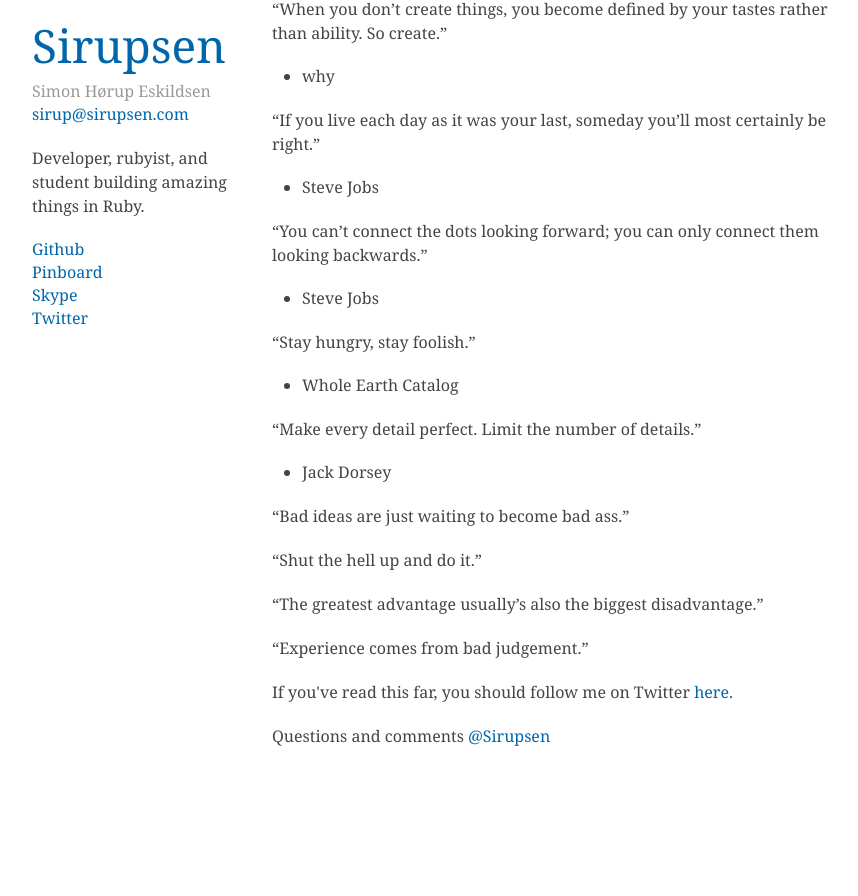
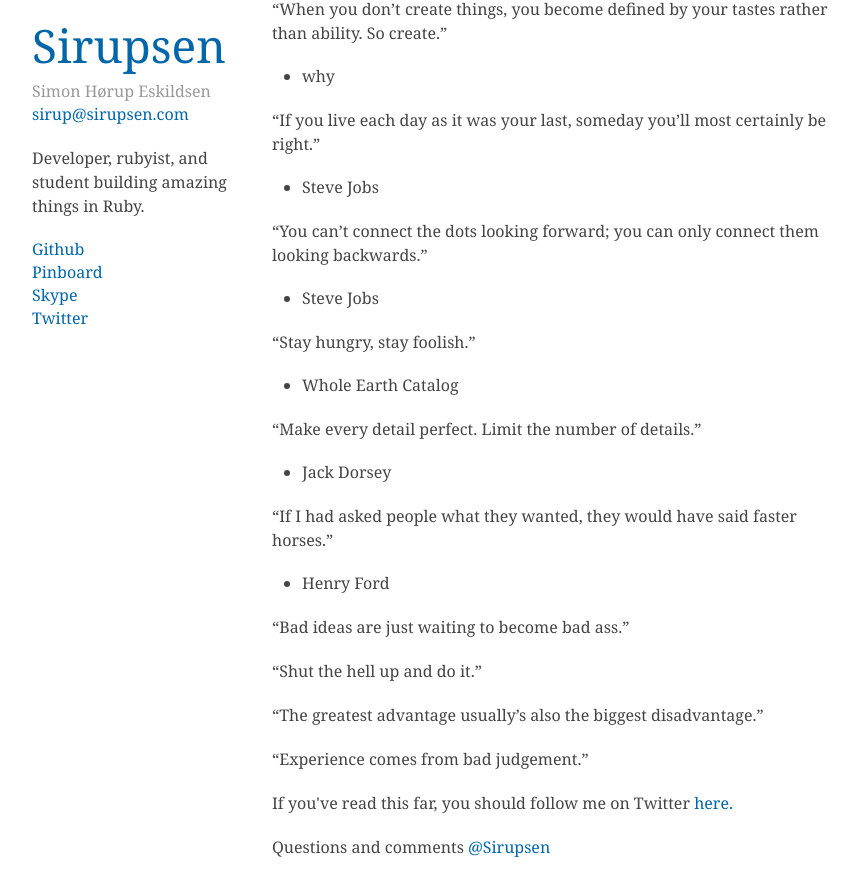
Before and after one commit to igor47/blog, a Jekyll site: the page built from _posts/2011-07-31-quotes.md, in a window 1280 px wide and 900 px high, scrolled down 1303 px. Shown: the top 896 px of the window, without its empty margins (138-996 px from the left). Built offline with Jekyll 4.4.1, drawn with Linux system fonts in a browser that asks for light colours; Markdown is read by kramdown in place of the engine named in the settings; comment, search, counter and statistics services are not loaded; before the commit the page ends 2092 px from its top, so only the background shows below that.

Commit message:
Add Henry Ford quote

```diff
--- a/_posts/2011-07-31-quotes.md
+++ b/_posts/2011-07-31-quotes.md
@@ -54,6 +54,9 @@ This is my evolving growing list of favorite quotes. Originally I planned to add
 "Make every detail perfect. Limit the number of details."
 - Jack Dorsey
 
+"If I had asked people what they wanted, they would have said faster horses."
+- Henry Ford
+
 "Bad ideas are just waiting to become bad ass."
 
 "Shut the hell up and do it."
```
